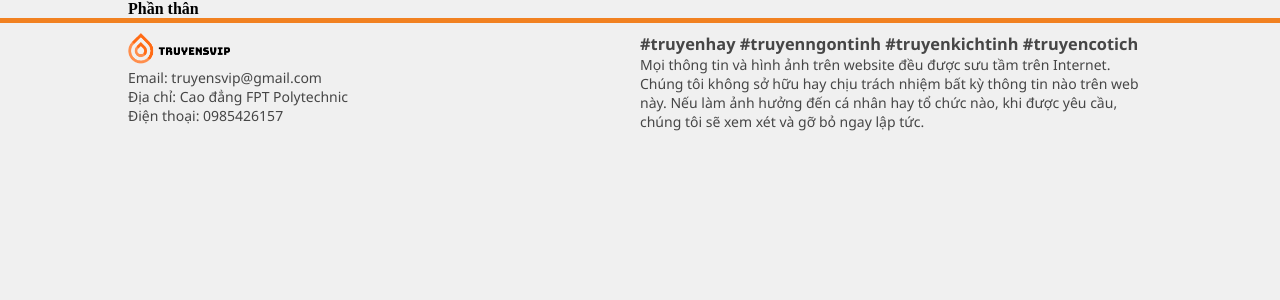
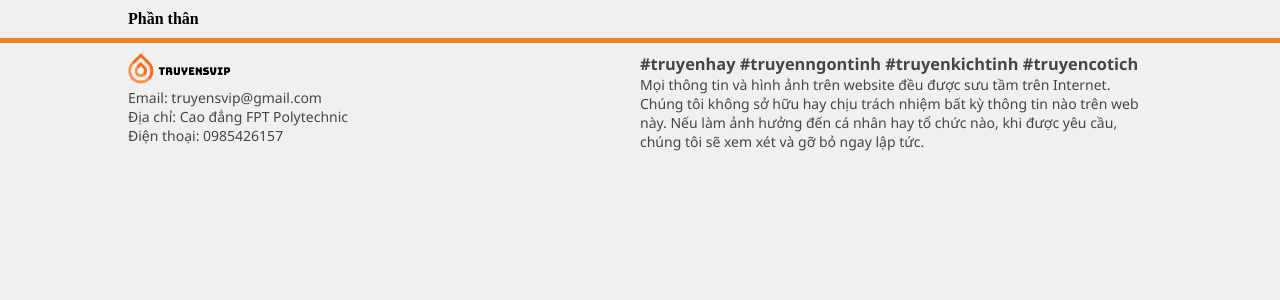
Before and after one commit to thaole2003/du_an_1, a PHP site: page / in a window 1280 px wide. Shown: the part 112-412 px from the top of the page. Run offline with PHP 8.4, Linux system fonts and the light colour scheme; some libraries are stand-ins or nearby versions.

Commit message:
fix article

```diff
--- a/css/index.css
+++ b/css/index.css
@@ -133,6 +133,7 @@ nav li:hover ul.sub_menu{
 /*Phần article*/
 article{
     font-weight: bold;
+    margin: 10px 0px;
 }
 /*Phần footer*/
 footer .footer_back{
```
